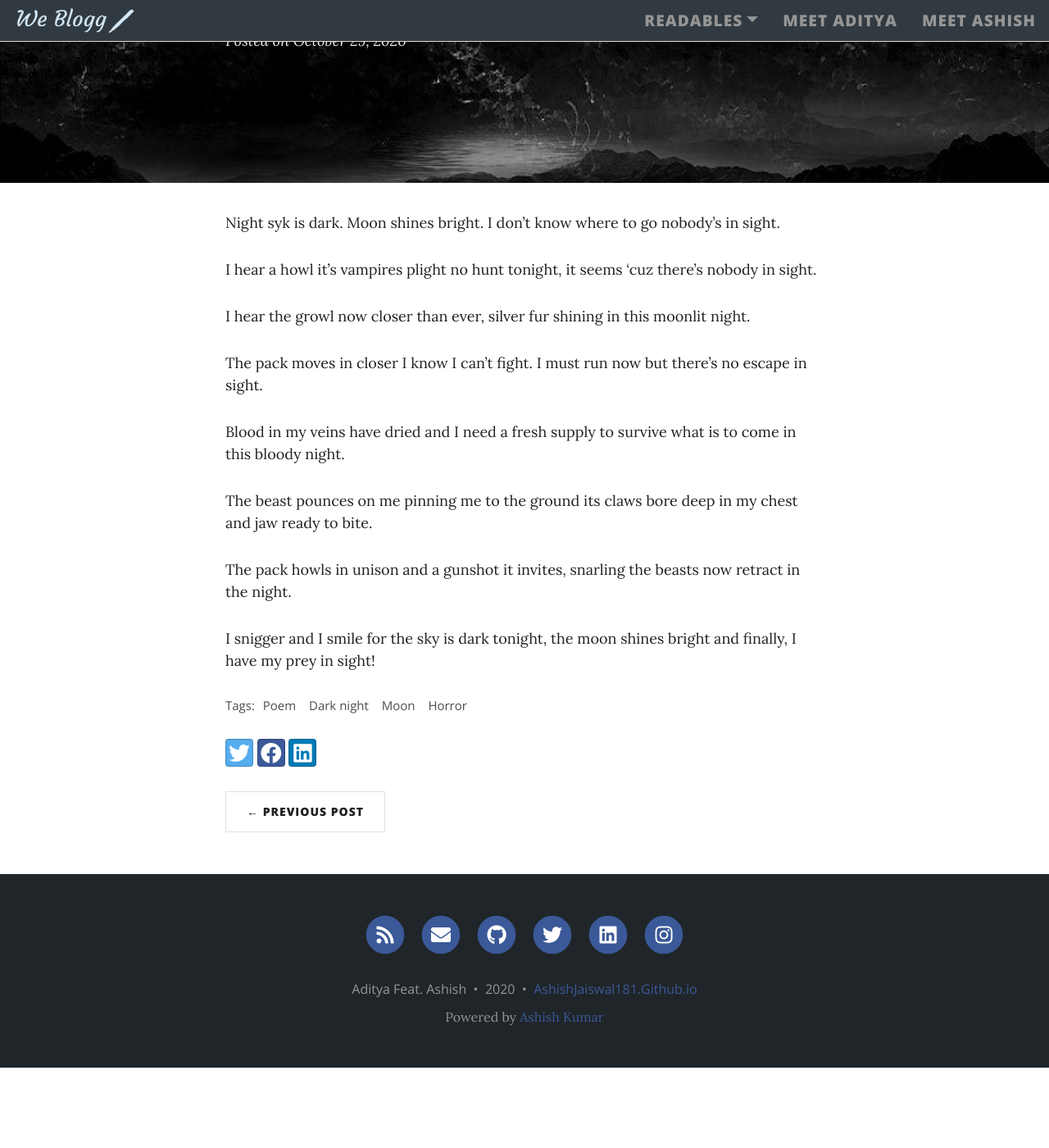
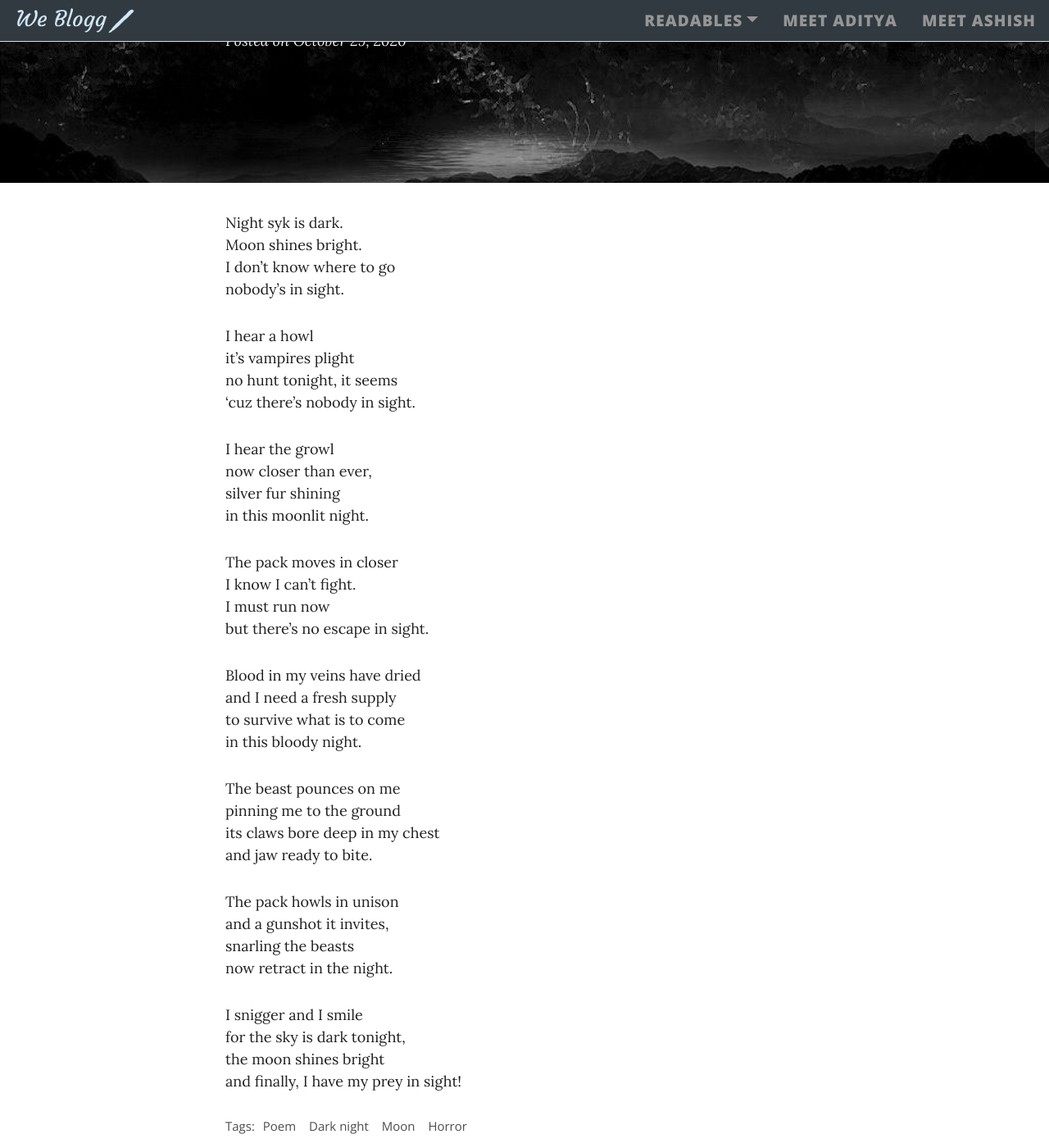
Before and after one commit to Ashishjaiswal181/WeBlogg, a Jekyll site: the page built from _posts/2020-10-29-Moon-Menace.md, in a window 1280 px wide and 1400 px high, scrolled down 320 px. Shown: the whole window at 82% size. Built offline with Jekyll 4.4.1, drawn with Linux system fonts in a browser that asks for light colours; nearby versions of some CDN libraries; before the commit the page ends 1622 px from its top, so only the background shows below that.

Commit message:
Minor fixes

```diff
--- a/_config.yml
+++ b/_config.yml
@@ -16,7 +16,7 @@ author: Aditya Feat. Ashish
 navbar-links:
   Readables:
     - Short Stories: "https://beautifuljekyll.com"
-    - Poems: "https://ashishjaiswal181.github.io/WeBlogg/poems/"
+    - Poems: "https://ashishjaiswal181.github.io/WeBlogg/_layouts/poems.html/"
     - Bloggs: "https://www.markdowntutorial.com/"
   Meet Aditya: "aboutme"
   Meet Ashish: "https://ashishjaiswal181.github.io/"
--- a/poems.md
+++ b/_layouts/poems.html
@@ -2,8 +2,6 @@
 layout: page
 title: Poems
 ---
-
-{{ content }}
 
 {% assign posts = paginator.posts | default: site.posts %}
 
--- a/_posts/2020-10-29-Moon-Menace.md
+++ b/_posts/2020-10-29-Moon-Menace.md
@@ -8,42 +8,42 @@ share-img:
 tags: [Poem, Dark night, Moon, Horror]
 ---
 
-Night syk is dark.
-Moon shines bright.
-I don't know where to go
-nobody's in sight.
+Night syk is dark.<br />
+Moon shines bright.<br />
+I don't know where to go<br />
+nobody's in sight.<br />
 
-I hear a howl
-it's vampires plight
-no hunt tonight, it seems
-'cuz there's nobody in sight.
+I hear a howl<br />
+it's vampires plight<br />
+no hunt tonight, it seems<br />
+'cuz there's nobody in sight.<br />
 
-I hear the growl
-now closer than ever,
-silver fur shining
-in this moonlit night.
+I hear the growl<br />
+now closer than ever,<br />
+silver fur shining<br />
+in this moonlit night.<br />
 
-The pack moves in closer
-I know I can't fight.
-I must run now
-but there's no escape in sight.
+The pack moves in closer<br />
+I know I can't fight.<br />
+I must run now<br />
+but there's no escape in sight.<br />
 
-Blood in my veins have dried
-and I need a fresh supply
-to survive what is to come
-in this bloody night.
+Blood in my veins have dried<br />
+and I need a fresh supply<br />
+to survive what is to come<br />
+in this bloody night.<br />
 
-The beast pounces on me
-pinning me to the ground
-its claws bore deep in my chest
-and jaw ready to bite.
+The beast pounces on me<br />
+pinning me to the ground<br />
+its claws bore deep in my chest<br />
+and jaw ready to bite.<br />
 
-The pack howls in unison
-and a gunshot it invites,
-snarling the beasts
-now retract in the night.
+The pack howls in unison<br />
+and a gunshot it invites,<br />
+snarling the beasts<br />
+now retract in the night.<br />
 
-I snigger and I smile
-for the sky is dark tonight,
-the moon shines bright
-and finally, I have my prey in sight!
+I snigger and I smile<br />
+for the sky is dark tonight,<br />
+the moon shines bright<br />
+and finally, I have my prey in sight!<br />
```
Also changed, not shown: _posts/2020-10-26-Adam.md (+2 -2 lines), assets/img/Mm.jpg.
